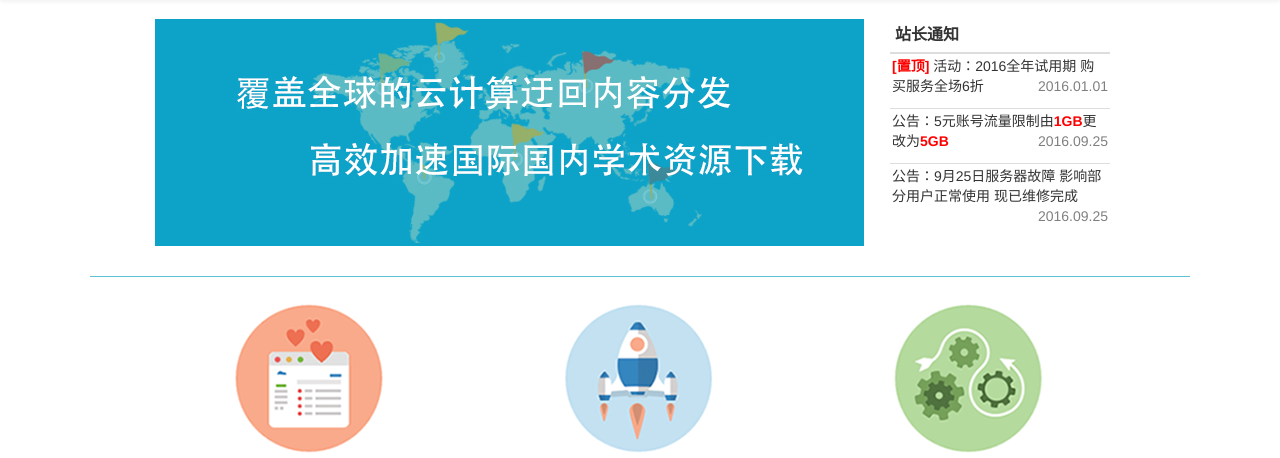
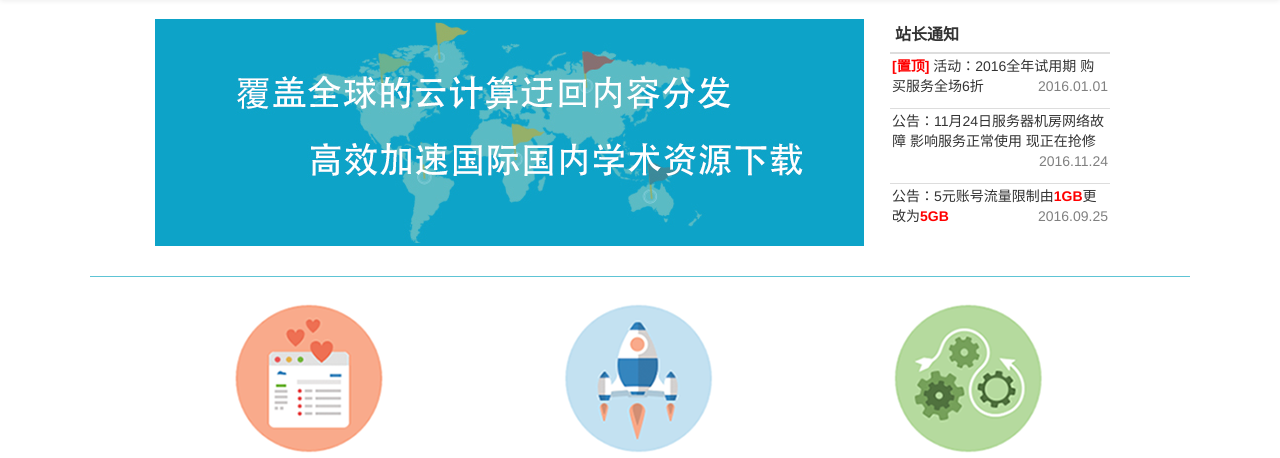
Before and after one commit to flyz1360/scholarcloud, a Django app: template templates/index.html in a window 1280 px wide. Shown: the part 71-529 px from the top of the page. Run offline with Django 3.2, Linux system fonts and the light colour scheme; the template is opened without the code that fills it, so the values that code supplies are empty; parts of the project's set-up code (start-up, migrations or seed data) failed here and were passed over; some libraries are stand-ins or nearby versions.

Commit message:
更新公告

```diff
--- a/templates/index.html
+++ b/templates/index.html
@@ -48,8 +48,9 @@
                     </thead>
                     <tbody >
                         <tr><td style="padding: 2px"><strong>[置顶]</strong> 活动：2016全年试用期 购买服务全场6折<p>2016.01.01</p></td></tr>
+                        <tr><td style="padding: 2px">公告：11月24日服务器机房网络故障 影响服务正常使用 现正在抢修<p>2016.11.24</p></td></tr>
                         <tr><td style="padding: 2px">公告：5元账号流量限制由<strong>1GB</strong>更改为<strong>5GB</strong><p>2016.09.25</p></td></tr>
-                        <tr><td style="padding: 2px">公告：9月25日服务器故障 影响部分用户正常使用 现已维修完成<p>2016.09.25</p></td></tr>
+
                     </tbody>
                 </table>
             </div>
```
